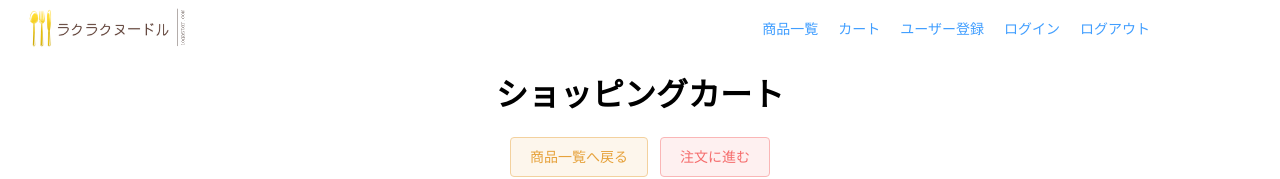
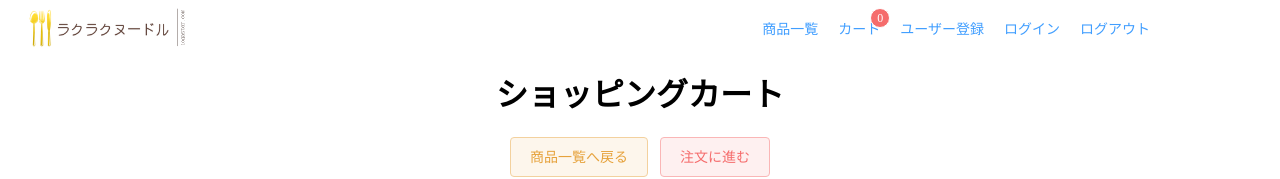
Before and after one commit to Mmy26/vue3-ecsite, a Vue app: page /cartlist in a window 1280 px wide. Shown: the top 179 px of the page. Built offline with nearby package versions, Linux system fonts and the light colour scheme.

Commit message:
カートリストのバッジを追加

```diff
--- a/components.d.ts
+++ b/components.d.ts
@@ -5,6 +5,7 @@
 declare module '@vue/runtime-core' {
   export interface GlobalComponents {
     Cart: typeof import('./src/components/Cart.vue')['default']
+    ElBadge: typeof import('element-plus/es')['ElBadge']
     ElButton: typeof import('element-plus/es')['ElButton']
     ElCol: typeof import('element-plus/es')['ElCol']
     ElForm: typeof import('element-plus/es')['ElForm']
--- a/src/components/Header.vue
+++ b/src/components/Header.vue
@@ -1,8 +1,13 @@
 <script setup lang="ts">
+import { CartListKey } from "@/providers/useCartProvider";
 import "element-plus/theme-chalk/display.css";
-import { onMounted, watch, ref } from "vue"
+import { onMounted, watch, ref, inject } from "vue";
 import { RouterLink, useRoute } from "vue-router";
 
+const orderStore = inject(CartListKey);
+if (!orderStore) {
+  throw new Error("");
+}
 //ヘッダーページを表示するかどうかを表すフラグ
 const canShow = ref(true);
 
@@ -10,11 +15,11 @@ const canShow = ref(true);
 const route = useRoute();
 
 // watch((変更を検知したい変数) , ( 検知した変数が引数として入れられる ) => { 処理 } )
-watch((route), (currentPage) => {
+watch(route, (currentPage) => {
   console.log("watchが呼ばれました!");
-  console.log("currentPageの値      ",currentPage.path)
+  console.log("currentPageの値      ", currentPage.path);
   canShow.value = true;
-  if( currentPage.path === "/login" || currentPage.path === "/registerUser"){
+  if (currentPage.path === "/login" || currentPage.path === "/registerUser") {
     canShow.value = false;
   }
   console.log("canShowの値   ", canShow.value);
@@ -24,15 +29,24 @@ watch((route), (currentPage) => {
 <template>
   <el-header class="headerArea">
     <el-row class="row-bg">
-      <el-col :xs="4" :sm="6" :md="8" :lg="9" :xl="11"><el-image src="/img_noodle/header_logo.png" fit="scale-down" style="height: 5vh;"/></el-col>
+      <el-col :xs="4" :sm="6" :md="8" :lg="9" :xl="11"
+        ><el-image
+          src="/img_noodle/header_logo.png"
+          fit="scale-down"
+          style="height: 5vh"
+      /></el-col>
       <el-col :xs="20" :sm="18" :md="14" :lg="13" :xl="13" class="listArea"
         ><div class="grid-content bg-purple">
           <el-space :size="20">
             <RouterLink to="/itemList" class="link"
               ><el-link type="primary">商品一覧</el-link></RouterLink
             >
-            <RouterLink to="/cartList" class="link"
-              ><el-link type="primary">カート</el-link></RouterLink
+            <RouterLink to="/cartList" class="link">
+              <el-badge
+                :value="orderStore.userOrderInfo.value.orderItemList.length"
+                class="item"
+                ><el-link type="primary">カート</el-link></el-badge
+              ></RouterLink
             >
             <RouterLink to="/registerUser" class="link"
               ><el-link type="primary">ユーザー登録</el-link></RouterLink
@@ -59,7 +73,7 @@ watch((route), (currentPage) => {
   text-decoration: none;
   margin-top: 10px;
 }
-.listArea{
+.listArea {
   text-align: right;
 }
 </style>
--- a/src/components/OrderItemFormList.vue
+++ b/src/components/OrderItemFormList.vue
@@ -44,7 +44,7 @@ onMounted(() => {
 
 <template>
   <div class="row" v-show="showOrderItem">
-    <table class="striped">
+    <table class="striped t-line">
       <thead>
         <tr>
           <th class="cart-table-th">商品名</th>
@@ -137,4 +137,11 @@ table td {
   font-size: 30px;
   text-align: center;
 }
+.t-line tr:nth-child(odd) td {
+  /* background-color: #fdeaea; */
+  background-color: white;
+}
+.t-line tr:nth-child(even) td {
+  background-color: #efefef;
+}
 </style>
--- a/src/components/ToppingImg.vue
+++ b/src/components/ToppingImg.vue
@@ -107,7 +107,7 @@ onMounted(() => {
 .toppingArea {
   padding-top: 5px;
   width: 100%;
-  height: 35vh;
+  height: 100%;
   background-color: #eee;
   box-shadow: 2px 2px 2px 2px lightgray;
   border-radius: 5px;
```
